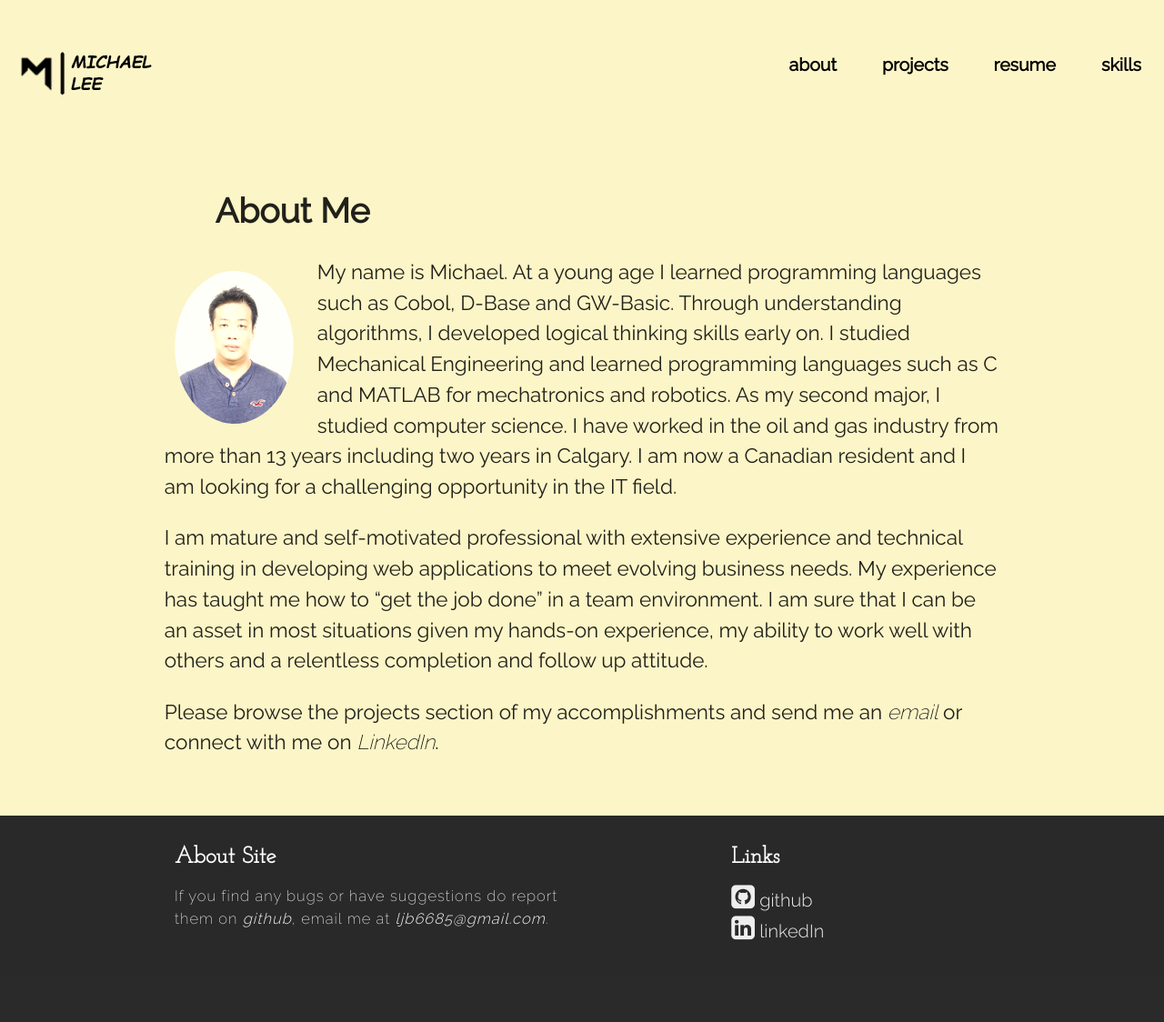
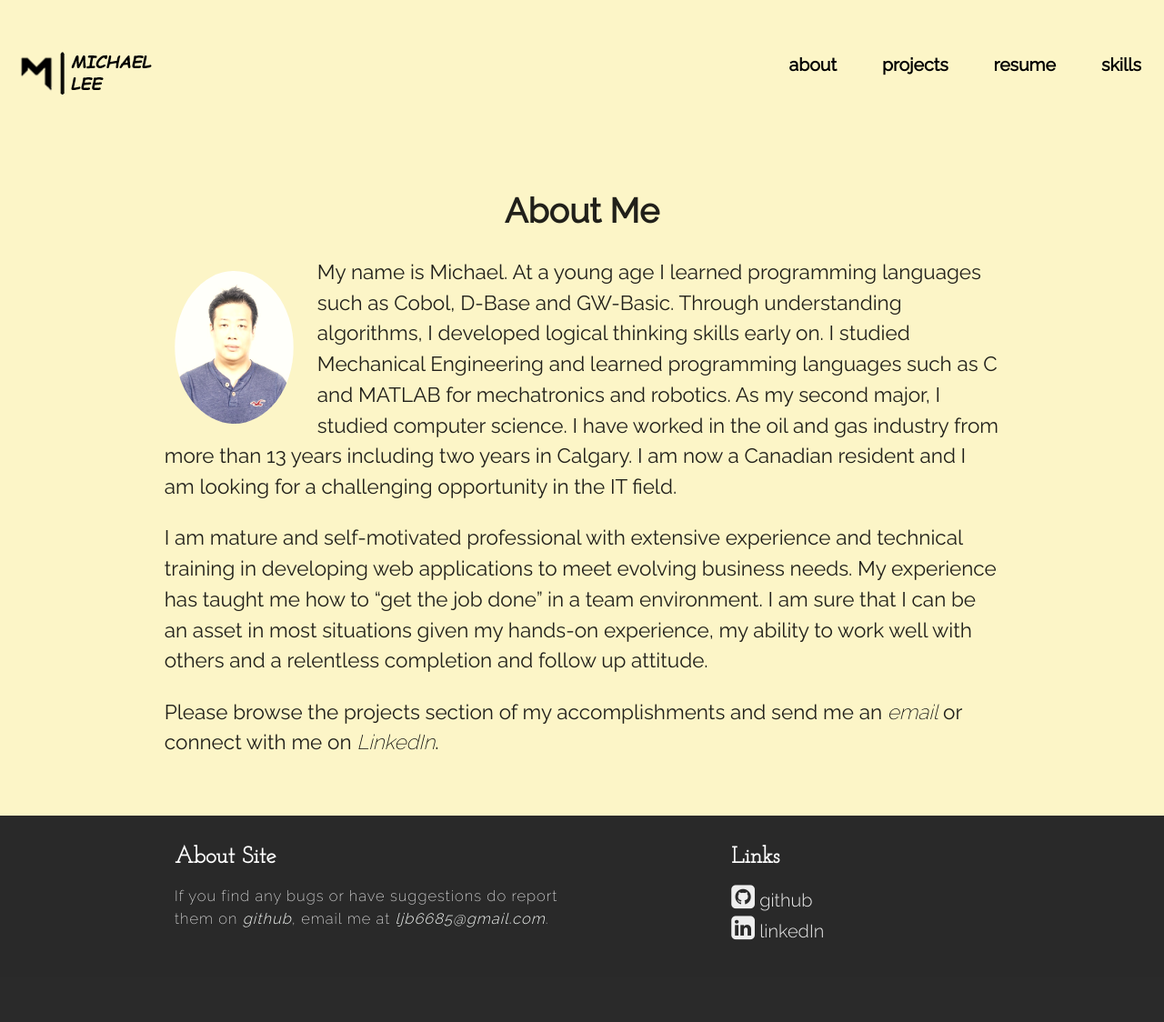
Before and after one commit to ljb6685/ljb6685.github.io, a Jekyll site: the page built from about.html, in a window 1280 px wide. Shown: the whole page at 91% size. Built offline with Jekyll 4.4.1, drawn with Linux system fonts in a browser that asks for light colours; nearby versions of some CDN libraries.

Commit message:
Resume Update

```diff
--- a/assets/css/main.css
+++ b/assets/css/main.css
@@ -599,9 +599,11 @@ nav ul li {
 .quote {
   font-size: 2.5rem;
   font-weight: 700;
-  text-indent: 15%;
+  text-indent: 0%;
   margin-bottom: 0;
-  font-family: "Raleway", sans-serif; }
+  font-family: "Raleway", sans-serif;
+  text-align: center;
+ }
 
 .author {
   padding-right: 5%;
```
